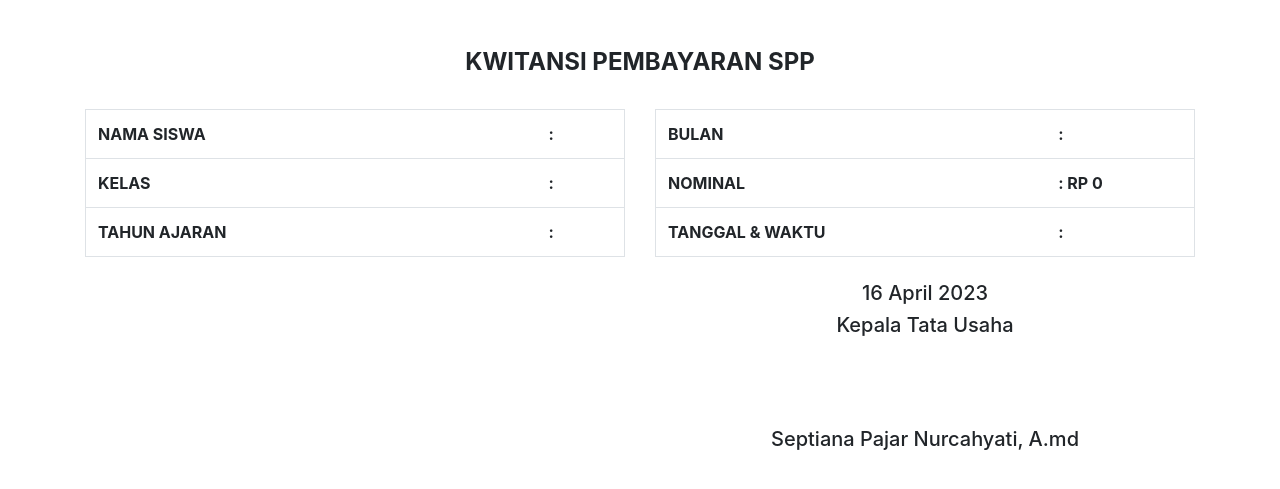
After one commit to webdev14program/sppth_terbaru, a CodeIgniter app: the page made by application/views/SPP/print_kwitansi.php in a window 1280 px wide. The commit adds this page. Shown: the top 489 px of the page. Run offline with CodeIgniter, Linux system fonts and the light colour scheme; data that the repository does not hold is empty.

Commit message:
MVC update

```diff
--- a/application/models/Model_adm_lain.php
+++ b/application/models/Model_adm_lain.php
@@ -18,7 +18,7 @@ class Model_adm_lain extends CI_Model
 
     public function siswaAdmLain($id_siswa)
     {
-        $sql = "SELECT setting_pembayaran_lain.id_setting_pembayaran_lain,siswa.id_siswa,siswa.nis,siswa.nama_siswa,jurusan.jurusan,siswa.kelas,tahun_ajaran.tahun_ajaran,setting_pembayaran_lain.nama_pembayaran_lain,setting_pembayaran_lain.nominal,group_kelas.nama_group,concat(siswa.id_siswa,siswa.tahun_ajaran) AS siswa_tahun_ajaran FROM `setting_pembayaran_lain`
+        $sql = "SELECT setting_pembayaran_lain.id_setting_pembayaran_lain,siswa.id_siswa,siswa.nis,tahun_ajaran.id_tahun_ajaran,group_kelas.id_groupKelas,siswa.nama_siswa,jurusan.jurusan,siswa.kelas,tahun_ajaran.tahun_ajaran,setting_pembayaran_lain.nama_pembayaran_lain,setting_pembayaran_lain.nominal,group_kelas.nama_group,concat(siswa.id_siswa,siswa.tahun_ajaran) AS siswa_tahun_ajaran FROM `setting_pembayaran_lain`
 INNER JOIN siswa
 ON setting_pembayaran_lain.id_groupKelas=siswa.group_kelas
 INNER JOIN tahun_ajaran
--- a/application/models/Model_pembayaran_spp.php
+++ b/application/models/Model_pembayaran_spp.php
@@ -218,4 +218,18 @@ GROUP BY spp_siswa.id_siswa;";
 		$query = $this->db->query($sql);
 		return $query->result_array();
 	}
+
+	public function print_kwitansi_spp($id_spp_siswa)
+	{
+		$sql = "SELECT siswa.id_siswa,siswa.nis,siswa.nama_siswa,siswa.kelas,tahun_ajaran.tahun_ajaran,spp_siswa.bulan,(spp_siswa.cash+spp_siswa.kjp+spp_siswa.kjp_cash) AS jumlah_bayar_spp,spp_siswa.date,concat(spp_siswa.id_spp_siswa,spp_siswa.id_siswa) AS id_spp_siswa_id_sisiwa FROM `spp_siswa`
+INNER JOIN siswa
+ON spp_siswa.id_siswa=concat(siswa.id_siswa,siswa.tahun_ajaran)
+INNER JOIN tahun_ajaran
+ON siswa.tahun_ajaran=tahun_ajaran.id_tahun_ajaran
+WHERE spp_siswa.id_spp_siswa='$id_spp_siswa' AND spp_siswa.status='Lunas'
+ORDER BY spp_siswa.date DESC
+LIMIT 1;";
+		$query = $this->db->query($sql);
+		return $query->row_array();
 	}
+}
--- /dev/null
+++ b/application/views/SPP/print_kwitansi.php
@@ -0,0 +1,118 @@
+<!doctype html>
+<html lang="en">
+
+<head>
+	<!-- Required meta tags -->
+	<meta charset="utf-8">
+	<meta name="viewport" content="width=device-width, initial-scale=1, shrink-to-fit=no">
+
+	<!-- Bootstrap CSS -->
+	<link rel="stylesheet" href="https://cdn.jsdelivr.net/npm/bootstrap@4.6.0/dist/css/bootstrap.min.css" integrity="sha384-B0vP5xmATw1+K9KRQjQERJvTumQW0nPEzvF6L/Z6nronJ3oUOFUFpCjEUQouq2+l" crossorigin="anonymous">
+
+	<title>SPP SMK TUNAS HARAPAN</title>
+	<link rel="icon" href="https://smkth-jakbar.com/assets/images/logo.png">
+</head>
+
+<body>
+	<div class="container">
+		<h4 class="text-uppercase text-center font-weight-bold mt-5">Kwitansi Pembayaran SPP</h4>
+		<div class="row">
+			<div class="col-md">
+
+				<div class="row">
+					<div class="col-md mt-4">
+						<table class="table border">
+							<tbody>
+								<tr>
+									<td class="text-uppercase font-weight-bold">
+										Nama Siswa
+									</td>
+									<td class="font-weight-bold text-uppercase">
+										: <?= $kwitansi['nama_siswa'] ?>
+									</td>
+								</tr>
+
+								<tr>
+									<td class="text-uppercase font-weight-bold">
+										Kelas
+									</td>
+									<td class="font-weight-bold text-uppercase">
+										: <?= $kwitansi['kelas'] ?>
+									</td>
+								</tr>
+								<tr>
+									<td class="text-uppercase font-weight-bold">
+										Tahun Ajaran
+									</td>
+									<td class="font-weight-bold text-uppercase">
+										: <?= $kwitansi['tahun_ajaran'] ?>
+									</td>
+								</tr>
+							</tbody>
+						</table>
+					</div>
+					<div class="col-md mt-4">
+						<table class="table border">
+							<tbody>
+								<tr>
+									<td class="text-uppercase font-weight-bold">Bulan</td>
+									<td class="font-weight-bold text-uppercase">: <?= $kwitansi['bulan'] ?></td>
+								</tr>
+								<tr>
+									<td class="text-uppercase font-weight-bold">Nominal</td>
+									<td class="font-weight-bold text-uppercase">: <?= $hasil_rupiah = "Rp " . number_format($kwitansi['jumlah_bayar_spp'], 0, ',', '.') ?></td>
+								</tr>
+
+								<tr>
+									<td class="text-uppercase font-weight-bold">Tanggal & Waktu</td>
+									<td class="font-weight-bold text-uppercase">: <?= $kwitansi['date'] ?></td>
+								</tr>
+							</tbody>
+						</table>
+					</div>
+				</div>
+			</div>
+		</div>
+	</div>
+
+	<div class="container">
+		<div class="row mt-2">
+			<div class="col-md">
+			</div>
+			<div class="col-md">
+				<h5 class="text-center"><?php
+										function bulan_indo($bln)
+										{
+											$bln = (int) $bln;
+											$bulan = array('', 'Januari', 'Februari', 'Maret', 'April', 'Mei', 'Juni', 'Juli', 'Agustus', 'September', 'Oktober', 'November', 'Desember');
+
+											return $bulan[$bln];
+										}
+										function tgl_indo($tgl)
+										{
+											$tanggal = substr($tgl, 8, 2);
+											$bulan = bulan_indo(substr($tgl, 5, 2));
+											$tahun = substr($tgl, 0, 4);
+
+											return $tanggal . ' ' . $bulan . ' ' . $tahun;
+										}
+										$tanggal = date('Y-m-d');
+										$bulan = date('m');
+										echo tgl_indo($tanggal);
+										?></h5>
+				<h5 class="text-center">Kepala Tata Usaha</h5>
+				<h5 class="text-center" style="margin-top: 90px;">Septiana Pajar Nurcahyati, A.md</h5>
+			</div>
+		</div>
+	</div>
+
+
+
+
+	<script src="https://cdn.jsdelivr.net/npm/jquery@3.5.1/dist/jquery.slim.min.js" integrity="sha384-DfXdz2htPH0lsSSs5nCTpuj/zy4C+OGpamoFVy38MVBnE+IbbVYUew+OrCXaRkfj" crossorigin="anonymous"></script>
+	<script src="https://cdn.jsdelivr.net/npm/popper.js@1.16.1/dist/umd/popper.min.js" integrity="sha384-9/reFTGAW83EW2RDu2S0VKaIzap3H66lZH81PoYlFhbGU+6BZp6G7niu735Sk7lN" crossorigin="anonymous"></script>
+	<script src="https://cdn.jsdelivr.net/npm/bootstrap@4.6.2/dist/js/bootstrap.min.js" integrity="sha384-+sLIOodYLS7CIrQpBjl+C7nPvqq+FbNUBDunl/OZv93DB7Ln/533i8e/mZXLi/P+" crossorigin="anonymous"></script>
+
+</body>
+
+</html>
--- a/application/views/SPP/print_rekap_spp_perbulan.php
+++ b/application/views/SPP/print_rekap_spp_perbulan.php
@@ -30,12 +30,12 @@
 								<td class="font-weight-bold text-uppercase">: SPP SMK TUNAS HARAPAN</td>
 							</tr>
 							<tr>
-                                <td class="text-uppercase font-weight-bold">SPP Per-Bulan</td>
-                                <td class="font-weight-bold text-uppercase">: <?= $header['bulan_spp'] ?> <?= $header['tahun_spp'] ?></td>
+								<td class="text-uppercase font-weight-bold">Nama Siswa</td>
+								<td class="font-weight-bold text-uppercase">: <?= $kwitansi['nama_siswa'] ?> <?= $header['tahun_spp'] ?></td>
 							</tr>
 
 							<tr>
-                                <td class="text-uppercase font-weight-bold">Tahun Ajaran</td>
+								<td class="text-uppercase font-weight-bold">Kelas</td>
 								<td class="font-weight-bold text-uppercase">: <?= $header['tahun_ajaran'] ?></td>
 							</tr>
 						</tbody>
--- a/application/views/SPP/tampilan_detail_pembayaran_spp.php
+++ b/application/views/SPP/tampilan_detail_pembayaran_spp.php
@@ -75,6 +75,7 @@
 							<th scope="col">STATUS PEMBAYARAN</th>
 							<th scope="col">WAKTU</th>
 							<th scope="col">PEMBAYARAN</th>
+							<th scope="col">KWITANSI</th>
 						</tr>
 					</thead>
 					<tbody>
@@ -115,6 +116,11 @@
 										</div>
 									</div>
 								</td>
+								<td>
+									<h5 class="text-center text-uppercase">
+										<a class="badge badge-info" href="<?= base_url() ?>Dashboard/print_kwitansi/<?= $row['id_spp_siswa']; ?>" target="_blank">Cetak</a>
+									</h5>
+								</td>
 						</tr>
 					<?php } ?>
 					</tbody>
```
Also changed, not shown: application/controllers/Dashboard.php (+31 -0 lines), application/views/Adm_lain/tampilan_detail_adm_lain.php (+14 -6 lines). Lines whose indentation alone changed are shown as unchanged.
